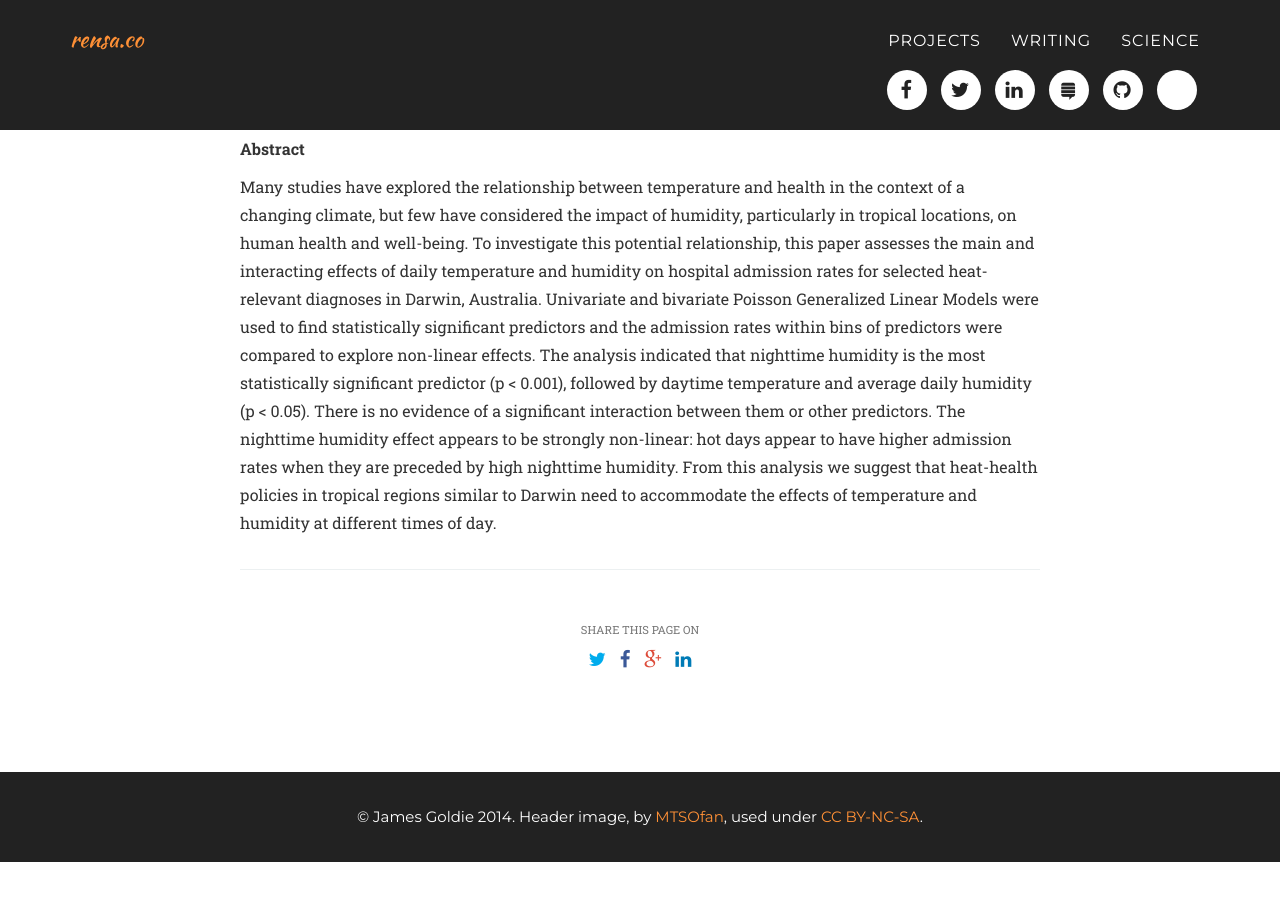
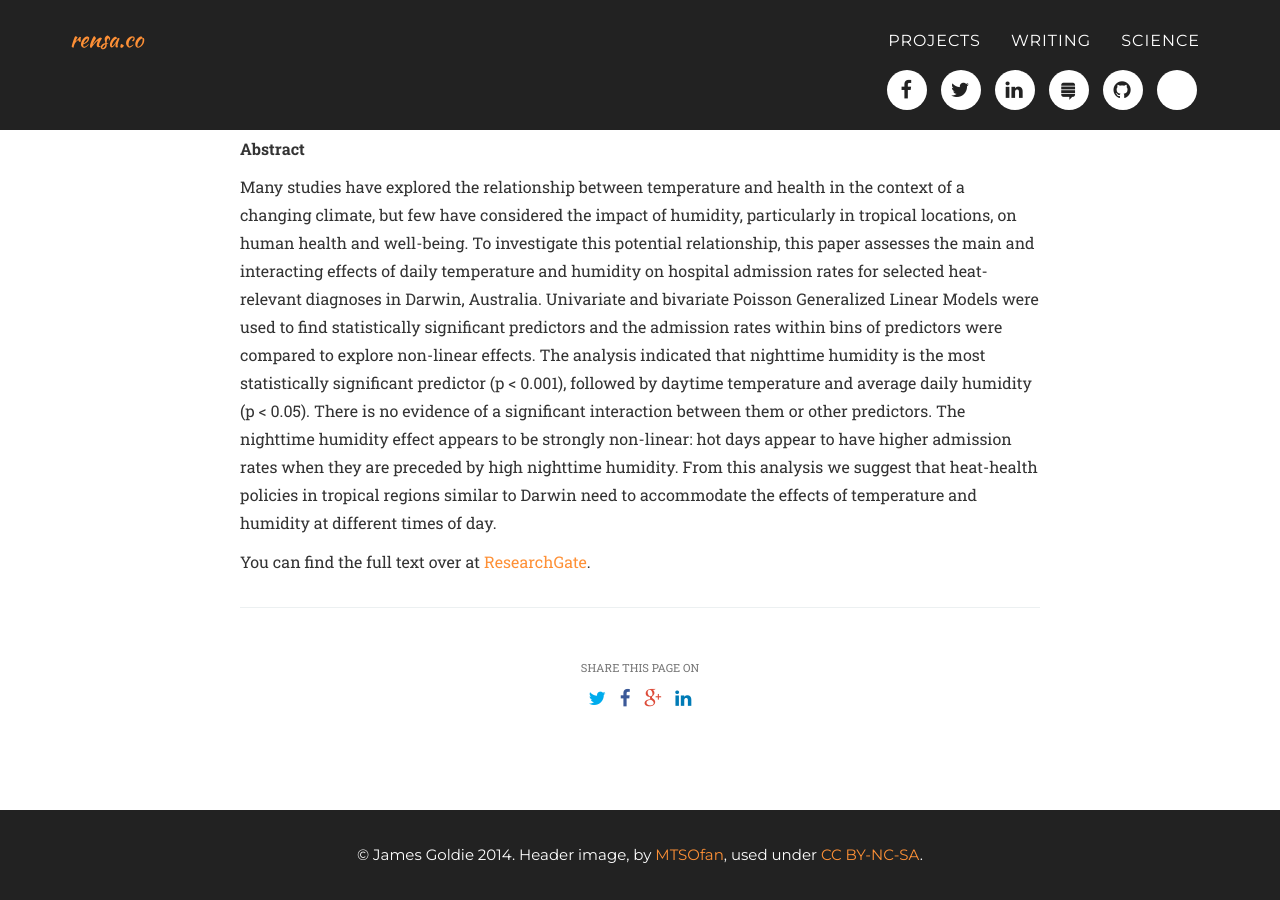
Before and after one commit to rensa/rensa.github.io, a Jekyll site: the page built from _posts/science/2015-08-21-temperature-and-humidity-effects.md, in a window 1280 px wide and 900 px high, scrolled down 373 px. Built offline with Jekyll 4.4.1, drawn with Linux system fonts in a browser that asks for light colours; some web fonts are replaced; Markdown is read by kramdown in place of the engine named in the settings; before the commit the page ends 1235 px from its top, so only the background shows below that.

Commit message:
Disables pagination and fixes link to posts

```diff
--- a/_config.yml
+++ b/_config.yml
@@ -55,8 +55,8 @@
 # Build settings
 markdown: redcarpet
 permalink: "/:categories/:title/"
-paginate: 5
-paginate_path: "/:categories/:num"
+# paginate: 5
+# paginate_path: "/:categories/:num"
 
 redcarpet:
     extensions: ["no_intra_emphasis", "tables", "autolink", "strikethrough", "with_toc_data"]
--- a/_posts/science/2015-08-21-temperature-and-humidity-effects.md
+++ b/_posts/science/2015-08-21-temperature-and-humidity-effects.md
@@ -17,8 +17,10 @@
 ref-vol: 81(3):333-341
 ref-doi: 10.1016/j.aogh.2015.07.003
 ---
-Looking for a more visual primer on this? [Here's a presentation I gave on it]({% post_url science/2015-07-16-amos-2015 %}).
+Looking for a more visual primer on this? [Here's a presentation I gave on it]({% post_url 2015-07-16-amos-2015 %}).
 
 **Abstract**
 
 Many studies have explored the relationship between temperature and health in the context of a changing climate, but few have considered the impact of humidity, particularly in tropical locations, on human health and well-being. To investigate this potential relationship, this paper assesses the main and interacting effects of daily temperature and humidity on hospital admission rates for selected heat-relevant diagnoses in Darwin, Australia. Univariate and bivariate Poisson Generalized Linear Models were used to find statistically significant predictors and the admission rates within bins of predictors were compared to explore non-linear effects. The analysis indicated that nighttime humidity is the most statistically significant predictor (p < 0.001), followed by daytime temperature and average daily humidity (p < 0.05). There is no evidence of a significant interaction between them or other predictors. The nighttime humidity effect appears to be strongly non-linear: hot days appear to have higher admission rates when they are preceded by high nighttime humidity. From this analysis we suggest that heat-health policies in tropical regions similar to Darwin need to accommodate the effects of temperature and humidity at different times of day.
+
+You can find the full text over at [ResearchGate](https://www.researchgate.net/publication/284913519_Temperature_and_Humidity_Effects_on_Hospital_Morbidity_in_Darwin_Australia).
```
Also changed, not shown: _posts/science/2015-07-16-amos-2015.md (+1 -1 lines).
